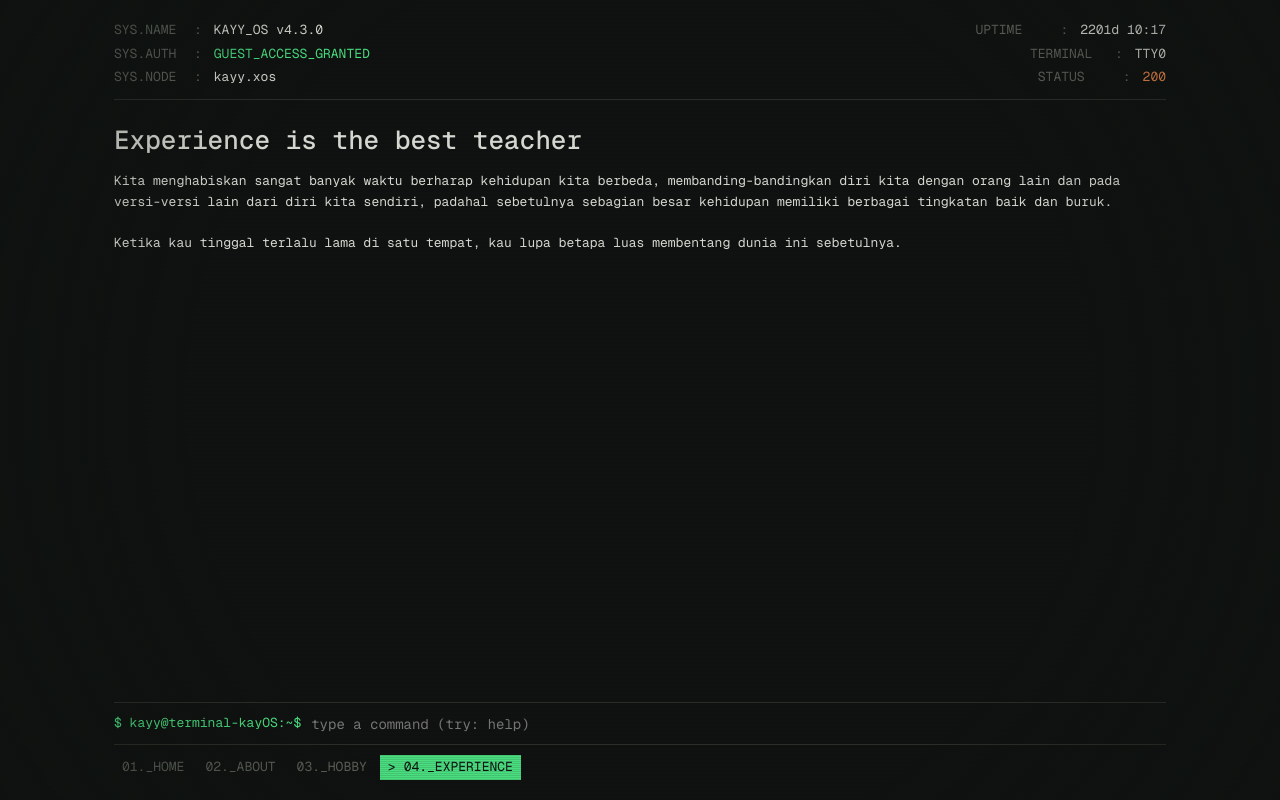
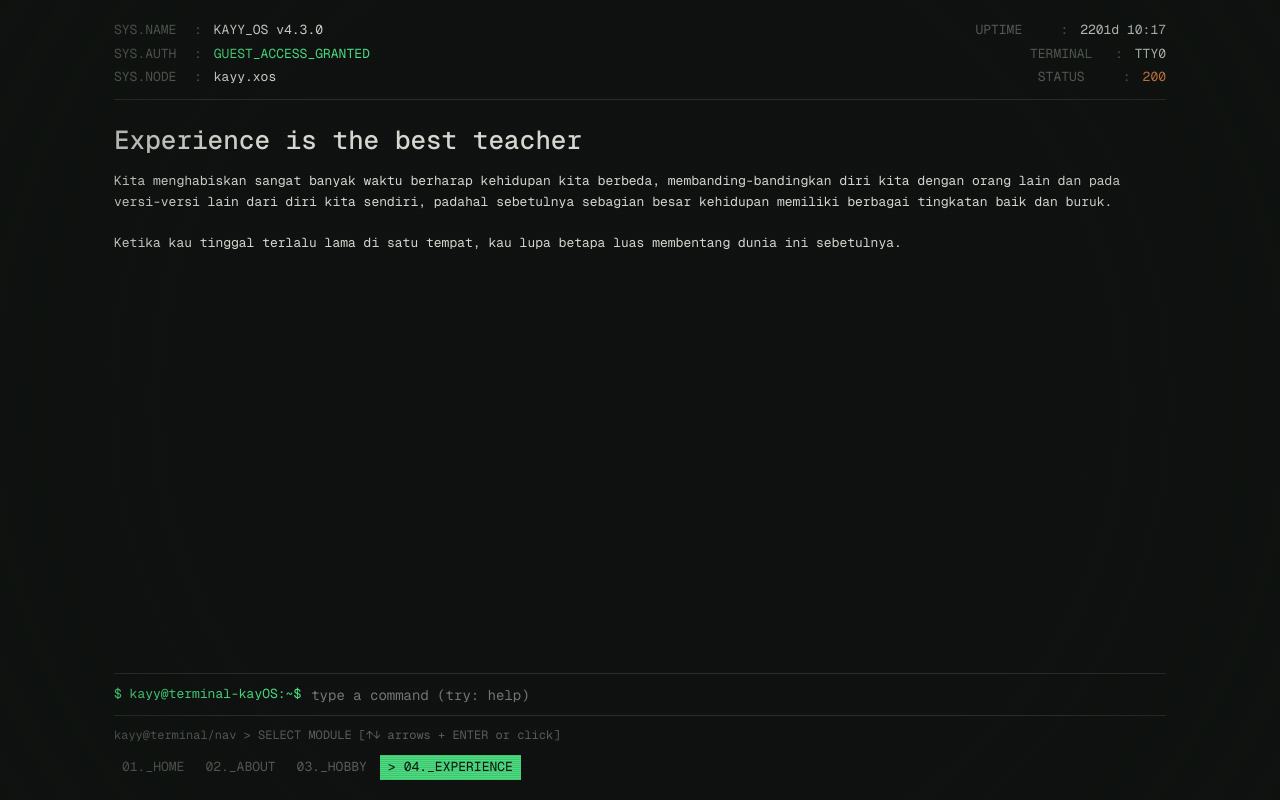
Before and after one commit to iarakha/kayy-terminal, a Next.js app: page /experience in a window 1280 px wide. Built offline with nearby package versions, Linux system fonts and the light colour scheme.

Commit message:
[Func] - Arrow to changes menu

```diff
--- a/app/Nav.tsx
+++ b/app/Nav.tsx
@@ -1,7 +1,8 @@
-"use client";
+"use client"; //
 
+import { useEffect } from "react";
 import Link from "next/link";
-import { usePathname } from "next/navigation";
+import { usePathname, useRouter } from "next/navigation";
 
 const navItems = [
   { path: "/", label: "01._HOME" },
@@ -12,19 +13,66 @@ const navItems = [
 
 export default function Nav() {
   const pathname = usePathname();
+  const router = useRouter();
+
+  useEffect(() => {
+    const currentIndex = navItems.findIndex((item) => item.path === pathname);
+
+    const handleKeyDown = (event: KeyboardEvent) => {
+      // CRITICAL CHECK: If the user is typing inside an input field,
+      // let the browser handle standard text cursor movement instead of routing!
+      const activeEl = document.activeElement;
+      if (
+        activeEl &&
+        (activeEl.tagName === "INPUT" || activeEl.tagName === "TEXTAREA")
+      ) {
+        return;
+      }
+
+      const validIndex = currentIndex === -1 ? 0 : currentIndex;
+
+      // Prevent default page scrolling when arrow keys are pressed in normal page context
+      if (["ArrowUp", "ArrowDown"].includes(event.key)) {
+        event.preventDefault();
+      }
+
+      let nextIndex = validIndex;
+
+      if (event.key === "ArrowDown") {
+        nextIndex = (validIndex + 1) % navItems.length;
+      } else if (event.key === "ArrowUp") {
+        nextIndex = (validIndex - 1 + navItems.length) % navItems.length;
+      }
+
+      if (nextIndex !== currentIndex && currentIndex !== -1) {
+        router.push(navItems[nextIndex].path);
+      }
+    };
+
+    window.addEventListener("keydown", handleKeyDown);
+    return () => window.removeEventListener("keydown", handleKeyDown);
+  }, [pathname, router]);
 
   return (
+    <div className="nav-wrapper">
+      <span className="nav-prompt">
+        kayy@terminal/nav &gt; SELECT MODULE [↑↓ arrows + ENTER or click]
+      </span>
       <nav className="nav-container">
-      {navItems.map((item) => (
+        {navItems.map((item) => {
+          const isActive = pathname === item.path;
+          return (
             <Link
               key={item.path}
-          className={`nav-item ${pathname === item.path ? "active" : ""}`}
+              className={`nav-item ${isActive ? "active" : ""}`}
               href={item.path}
             >
-          <span>{pathname === item.path ? ">" : ""}</span>
+              <span>{isActive ? "> " : ""}</span>
               <span>{item.label}</span>
             </Link>
-      ))}
+          );
+        })}
       </nav>
+    </div>
   );
 }
--- a/app/globals.css
+++ b/app/globals.css
@@ -279,6 +279,17 @@ th {
 }
 
 /* Navigation Menu System */
+.nav-wrapper {
+  display: flex;
+  flex-direction: column;
+  gap: 10px;
+}
+
+.nav-prompt {
+  font-size: 12px;
+  color: var(--dim);
+}
+
 .nav-container {
   display: flex;
   gap: 5px;
```
Lines whose indentation alone changed are shown as unchanged.
